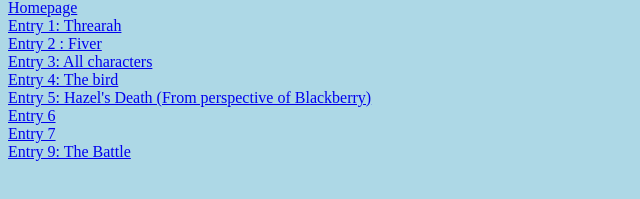
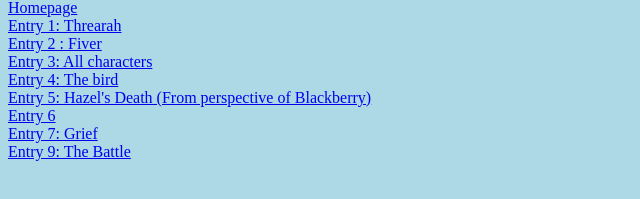
Before and after one commit to TurtleCodersT/WatershipDownDiary, a plain HTML site: page Entry8.html in a window 1280 px wide. Shown: the part 151-350 px from the top of the page, 0-640 px from the left. Drawn offline with Linux system fonts and the light colour scheme.

Commit message:
Update Entry8.html

```diff
--- a/Entry8.html
+++ b/Entry8.html
@@ -20,7 +20,7 @@
     <br />
     <a href = "Entry6.html"> Entry 6</a>
     <br />
-    <a href = "Entry7.html"> Entry 7</a>
+    <a href = "Entry7.html"> Entry 7: Grief</a>
     <br />
     <a href= "Entry9.html"> Entry 9: The Battle</a>
   </body>
```
